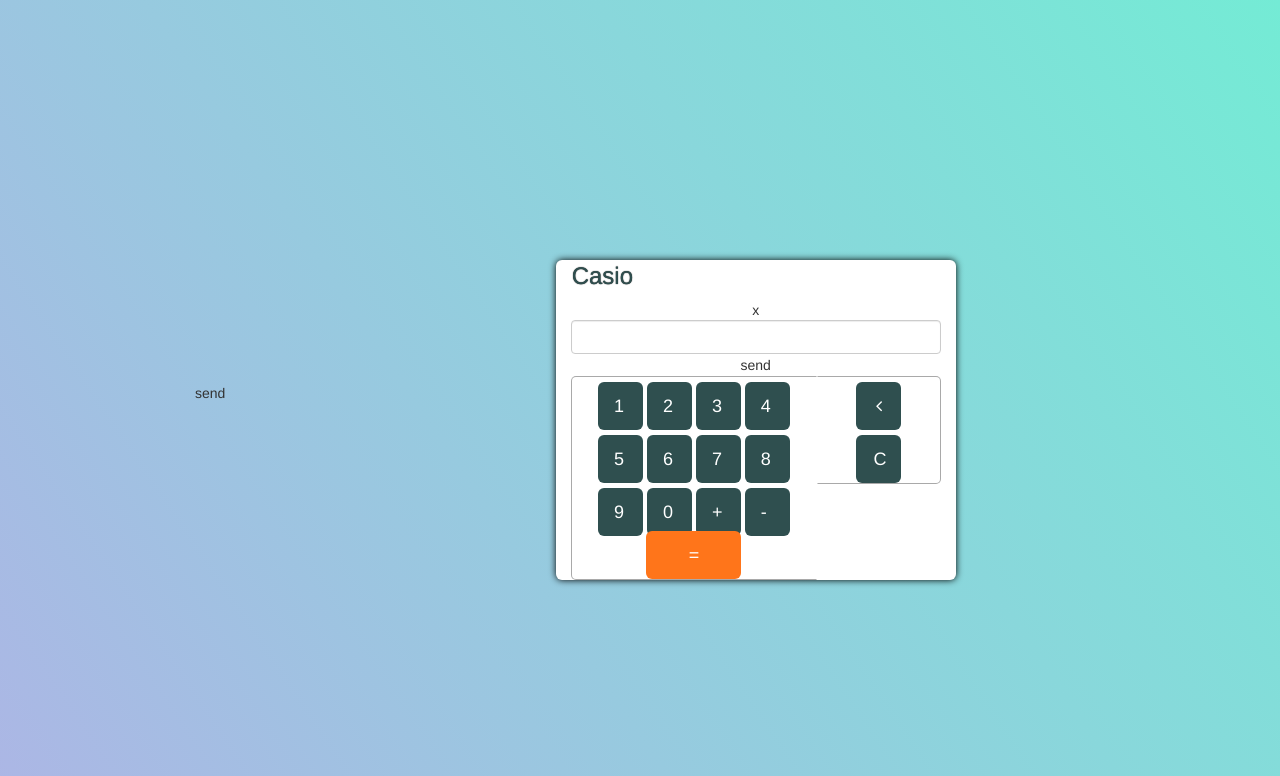
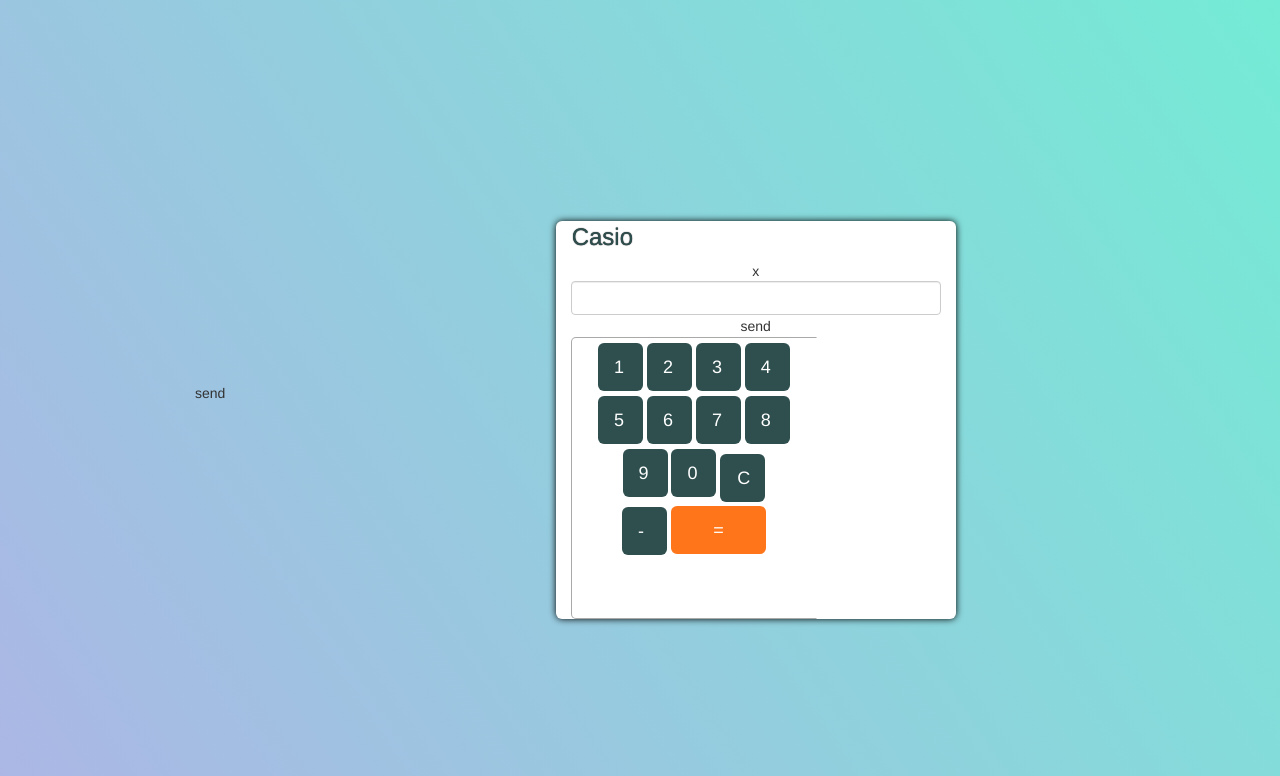
Before and after one commit to abdoulakram/inputpass, a Flask app: page / in a window 1280 px wide. Shown: the top 776 px of the page. Run offline with Flask 2, Linux system fonts and the light colour scheme; some libraries are stand-ins or nearby versions.

Commit message:
first commit

```diff
--- a/templates/password.html
+++ b/templates/password.html
@@ -35,20 +35,15 @@
             <button  onclick="PressButton(this)" style="margin-top:5px;width:45px;height:48px;background-color:darkslategrey;color:white;outline:none;" class="btn-lg">0</button>
 
 
-          <button onclick="PressButton(this)"  style="margin-top:5px;width:45px;height:48px;background-color:darkslategrey;color:white;outline:none;" class="btn-lg">+</button>
+            <button onclick="ClearAll()" style="margin-top:5px;width:45px;height:48px;background-color:darkslategrey;color:white;outline:none;" class="btn btn-lg">C</button><br>
+
 
            <button onclick="PressButton(this)"  style="margin-top:5px;width:45px;height:48px;background-color:darkslategrey;color:white;outline:none;" class="btn-lg">-</button>
 
            <button  onclick="Answer()"  style="margin-top:-5px;width:95px;height:48px;background-color:#ff751a;color:white;outline:none;" class="btn btn-lg">=</button>
 
 
-          </div>
-           <div class="col-sm-4" style="background-color:white;border:1px solid darkgrey;border-left:1px solid transparent;border-top-right-radius:5px;border-bottom-right-radius:5px;">
-            <button id="BackspaceBtn" style="margin-top:5px;width:45px;height:48px;background-color:darkslategrey;color:white;outline:none;" class="btn btn-lg"><i class="fa fa-angle-left" ></i></button><br>
 
-           <button onclick="ClearAll()" style="margin-top:5px;width:45px;height:48px;background-color:darkslategrey;color:white;outline:none;" class="btn btn-lg">C</button><br>
-
-           </div>
          <h2 style="visibility:hidden;">asd</h2>
 
 
```
